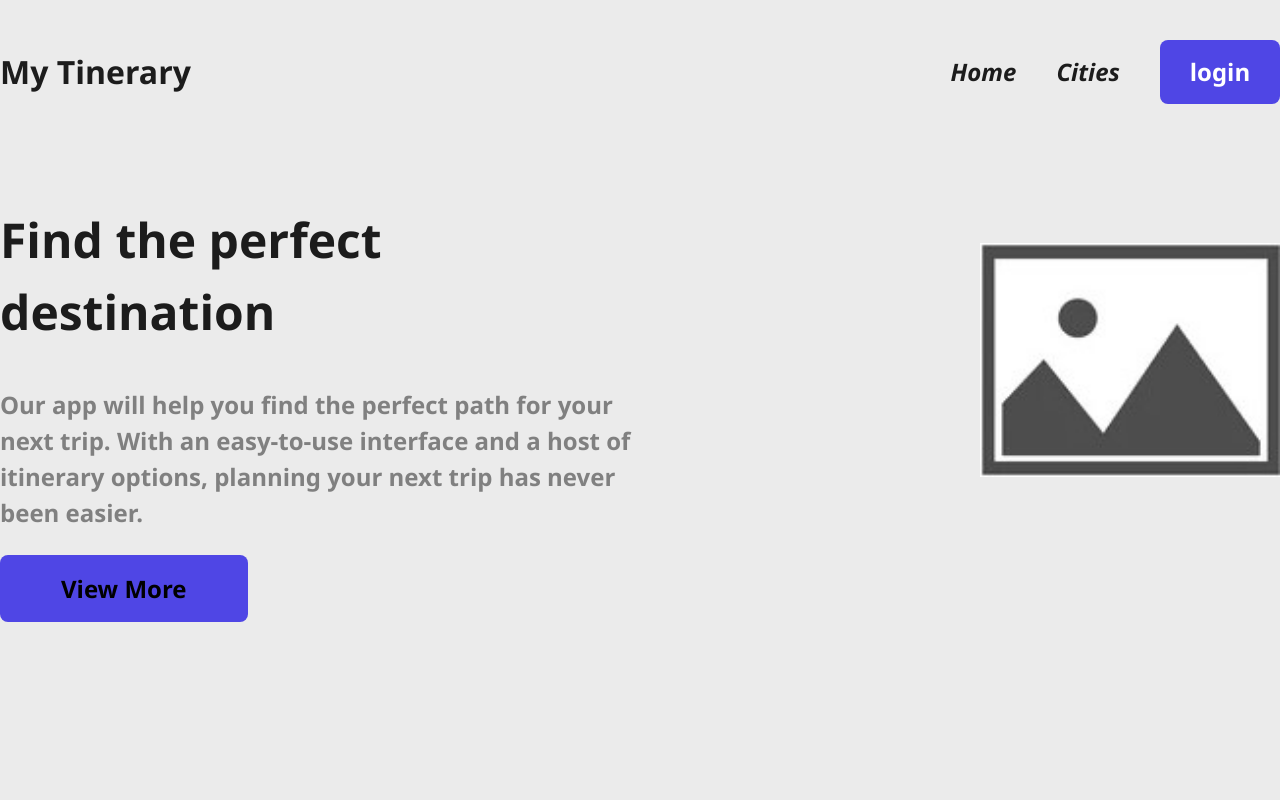
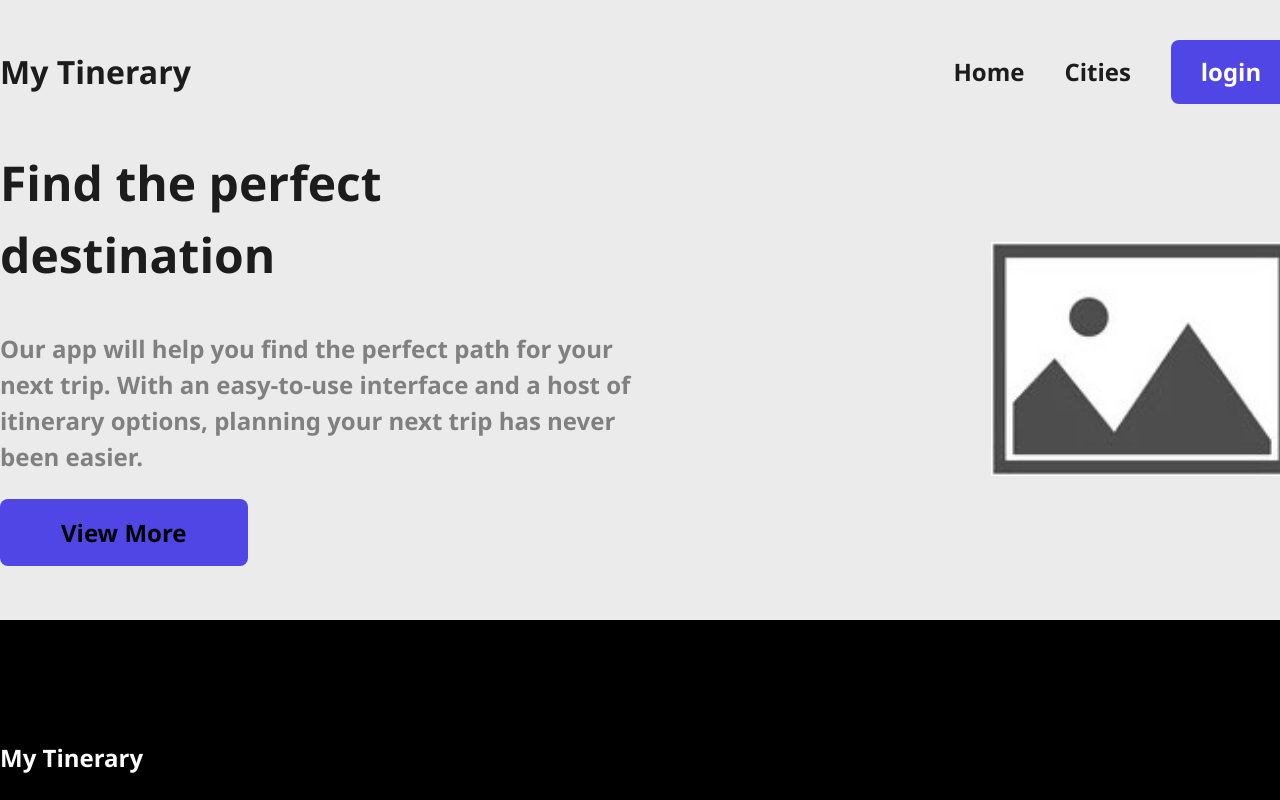
Before and after one commit to ElsioAyala/mytinerary-elsioAyala, a React (Vite) app: page / in a window 1280 px wide. Built offline with nearby package versions, Linux system fonts and the light colour scheme.

Commit message:
add footer

```diff
--- a/src/App.css
+++ b/src/App.css
@@ -33,11 +33,16 @@
   display: flex;
   justify-content: space-between;
   align-items: center;
+  /*temporal*/
+  /*margin-top: auto;
+  margin-bottom: auto;*/
 }
 
 .hero{
   max-width: 50%;
-  margin-top: 60px;
+  /*temp*/
+  /*margin-top: 500px;*/
+  margin-bottom: 50px;
 
 }
 
@@ -63,3 +68,14 @@
 .hero-img img{
   width: 300px;
 }
+
+.footer {
+  height: 180px;
+  background-color: #000;
+  color: #fff;
+  font-size: 1.5rem;
+  font-weight: 700;
+  display: flex;
+  justify-content: start;
+  align-items: end;
+}
--- a/src/App.jsx
+++ b/src/App.jsx
@@ -35,7 +35,9 @@ function App() {
         </div>
       </main>
       <footer className="footer">
-
+        <div className="l-container">
+          <p className="">My Tinerary</p>
+        </div>
       </footer>
     </>
   )
--- a/src/index.css
+++ b/src/index.css
@@ -22,10 +22,17 @@
   -webkit-text-size-adjust: 100%;
 }
 
+#root{
+  display: flex;
+  flex-direction: column;
+  min-height: 100vh;
+}
+
 a {
   font-weight: 700;
   text-decoration: none;
   color: inherit;
+  font-style: normal;
 }
 a:hover {
   color: #4F46E5;
@@ -36,9 +43,15 @@ body {
   display: flex;
   place-items: center;
   min-width: 320px;
-  min-height: 100vh;
   color: #1C1C1C;
   background-color: var(--body-bg);
+
+}
+
+main{
+  flex: 1;
+  /*temp*/
+  display: flex;
 }
 
 h1 {
@@ -66,7 +79,7 @@ button:focus-visible {
 }
 
 .l-container {
-  max-width: 1291px;
+  width: 1291px;
   margin-left: auto;
   margin-right: auto;
 }
```
